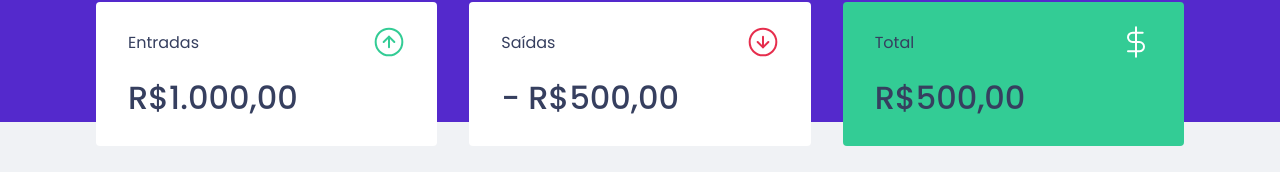
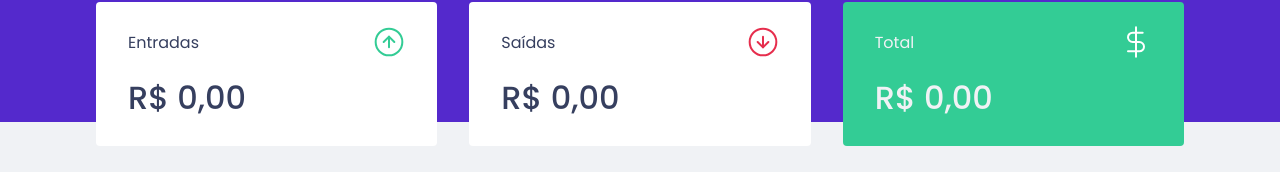
Before and after one commit to ppfrezende/dtmoney, a React (Create React App) app: page / in a window 1280 px wide. Shown: the part 150-322 px from the top of the page. Built offline with nearby package versions, Linux system fonts and the light colour scheme; no server answers; what miragejs would draw is missing.

Commit message:
:sparkles: Finished main functions

```diff
--- a/src/TransactionsContext.tsx
+++ b/src/TransactionsContext.tsx
@@ -19,7 +19,7 @@
 
 interface TransactionsContextData {
   transactions: Transaction[];
-  createTransaction: (transaction: TransactionInput) => void;
+  createTransaction: (transaction: TransactionInput) => Promise<void>;
 }
 
 export const TransactionsContext = createContext<TransactionsContextData>(
@@ -35,8 +35,14 @@
       .then(response => setTransactions(response.data.transactions));
   }, []);
 
-  function createTransaction(transaction: TransactionInput) {
-    api.post('/transactions', transaction);
+  async function createTransaction(transactionInput: TransactionInput) {
+    const response = await api.post('/transactions', {
+      ...transactionInput,
+      createdAt: new Date(),
+    });
+    const { transaction } = response.data;
+
+    setTransactions([...transactions, transaction]);
   }
 
   return (
--- a/src/components/NewTransactionModal/index.tsx
+++ b/src/components/NewTransactionModal/index.tsx
@@ -24,15 +24,21 @@
 
   const [type, setType] = useState('deposit');
 
-  function handleCreateNewTransaction(event: FormEvent) {
+  async function handleCreateNewTransaction(event: FormEvent) {
     event.preventDefault();
 
-    createTransaction({
+    await createTransaction({
       title,
       amount,
       category,
       type,
     });
+
+    setTitle('');
+    setAmount(0);
+    setCategory('');
+    setType('deposit');
+    onRequestClose();
   }
 
   return (
--- a/src/components/Summary/index.tsx
+++ b/src/components/Summary/index.tsx
@@ -9,7 +9,24 @@
 export function Summary() {
   const { transactions } = useContext(TransactionsContext);
 
-  console.log(transactions);
+  const summary = transactions.reduce(
+    (acc, transaction) => {
+      if (transaction.type === 'deposit') {
+        acc.deposits += transaction.amount;
+        acc.total += transaction.amount;
+      } else {
+        acc.withdraws -= transaction.amount;
+        acc.total -= transaction.amount;
+      }
+
+      return acc;
+    },
+    {
+      deposits: 0,
+      withdraws: 0,
+      total: 0,
+    }
+  );
 
   return (
     <Container>
@@ -18,7 +35,12 @@
           <p>Entradas</p>
           <img src={incomeImg} alt="Entradas" />
         </header>
-        <strong>R$1.000,00</strong>
+        <strong>
+          {new Intl.NumberFormat('pt-BR', {
+            style: 'currency',
+            currency: 'BRL',
+          }).format(summary.deposits)}
+        </strong>
       </div>
 
       <div>
@@ -26,7 +48,12 @@
           <p>Saídas</p>
           <img src={outcomeImg} alt="Saídas" />
         </header>
-        <strong>- R$500,00</strong>
+        <strong>
+          {new Intl.NumberFormat('pt-BR', {
+            style: 'currency',
+            currency: 'BRL',
+          }).format(summary.withdraws)}
+        </strong>
       </div>
 
       <div className="highlight-background">
@@ -34,7 +61,12 @@
           <p>Total</p>
           <img src={totalImg} alt="Total" />
         </header>
-        <strong>R$500,00</strong>
+        <strong>
+          {new Intl.NumberFormat('pt-BR', {
+            style: 'currency',
+            currency: 'BRL',
+          }).format(summary.total)}
+        </strong>
       </div>
     </Container>
   );
--- a/src/components/Summary/styles.ts
+++ b/src/components/Summary/styles.ts
@@ -28,6 +28,7 @@
 
     &.highlight-background {
       background: var(--green);
+      color: var(--background);
     }
   }
 `;
```
